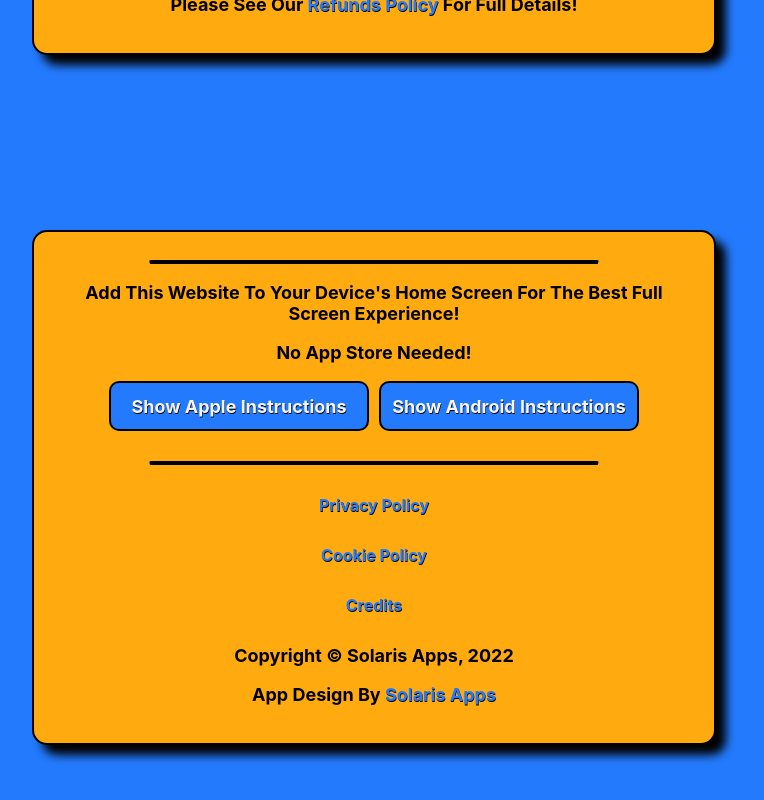
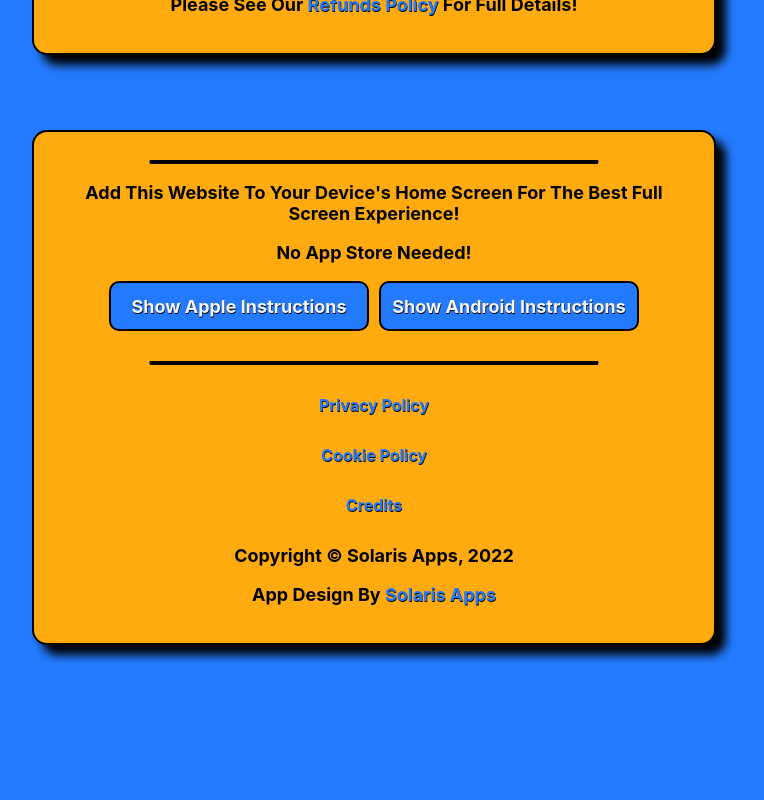
Before and after one commit to jonmoakes/adi-manager-netlify, a React (Create React App) app: page / in a window 1280 px wide. Shown: the part 2775-3575 px from the top of the page, without its empty margins (266-1030 px from the left). Built offline with nearby package versions, Linux system fonts and the light colour scheme; what react-animations would draw is missing.

Commit message:
styled footer div

```diff
--- a/src/components/footer/footer.component.jsx
+++ b/src/components/footer/footer.component.jsx
@@ -1,15 +1,15 @@
 import PwaInstructions from "./pwa-intructions.component";
 import Links from "./links.component";
 
-import { Div } from "../../styles/div/div.styles";
+import { FooterDiv } from "../../styles/div/div.styles";
 import { PwaTopHr } from "../../styles/hr/hr.styles";
 
 const Footer = () =>  (
-    <Div>
+    <FooterDiv>
       <PwaTopHr />
         <PwaInstructions />
         <Links />
-    </Div>
+    </FooterDiv>
   );
 
 export default Footer;
--- a/src/styles/div/div.styles.jsx
+++ b/src/styles/div/div.styles.jsx
@@ -16,43 +16,29 @@ export const Div = styled.div`
   box-shadow: 10px 10px 10px black;
   border: 2px solid black;
 
-  span {
-    &.highlight {
-      color: #cc1616;
-    }
-
-    &.lowercase {
-      text-transform: lowercase;
-    }
+  @media screen and (max-width: 1024px) {
+    box-shadow: none;
+    width: 70%;
   }
 
-  &.account {
-    ul {
-      list-style-type: none;
-    }
+  @media screen and (max-width: 600px) {
+    margin: 0px auto 50px auto;
   }
 
-  &.sign-in {
-    padding-bottom: 50px;
+  @media screen and (max-width: 450px) {
+    width: 85%;
+    padding: 20px 10px 20px 10px;
   }
+`;
 
-  &.too-many-entries {
-    background-color: #cc1616;
-    p {
-      color: whitesmoke;
-      text-shadow: 1px 1px 1px black;
-    }
-  }
-
-  &.no-entries-found {
-    background-color: #cc1616;
-    p,
-    h2 {
-      color: whitesmoke;
-      text-shadow: 1px 1px 1px black;
-      text-decoration: none;
-    }
-  }
+export const FooterDiv = styled.div`
+  margin: -100px auto 150px auto;
+  background-color: #ffab0f;
+  width: 50%;
+  border-radius: 15px;
+  padding: 20px 20px 20px 20px;
+  box-shadow: 10px 10px 10px black;
+  border: 2px solid black;
 
   @media screen and (max-width: 1024px) {
     box-shadow: none;
@@ -60,7 +46,7 @@ export const Div = styled.div`
   }
 
   @media screen and (max-width: 600px) {
-    margin: 0px auto 50px auto;
+    margin: -50px auto 150px auto;
   }
 
   @media screen and (max-width: 450px) {
```
